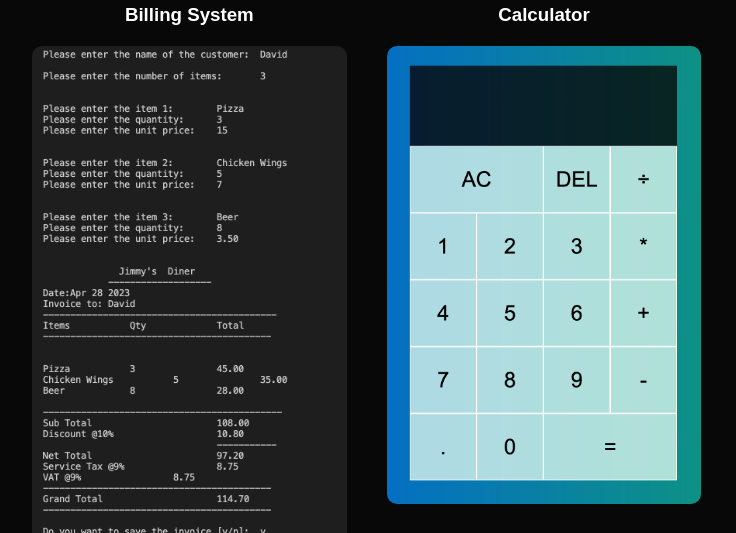
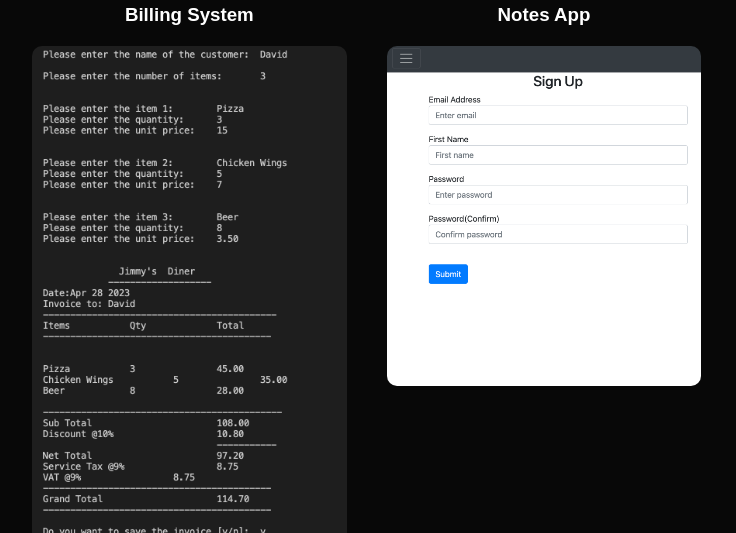
Before and after one commit to ShehanCodes/my-portfolio-website, a plain HTML site: page index.html in a window 1280 px wide. Shown: the part 2693-3226 px from the top of the page, 96-832 px from the left. Drawn offline with Linux system fonts and the light colour scheme.

Commit message:
Update index.html

```diff
--- a/index.html
+++ b/index.html
@@ -150,13 +150,12 @@
                 </div>
             </div>
             <div class="work">
-                <h3 class="portfolio-heading">Calculator</h3>
-                <img src="images/cal.png">
+                <h3 class="portfolio-heading">Notes App</h3>
+                <img src="images/signup.png">
                 <div class="layer">
-                    <h3>Calculator</h3>
-                    <p>This is a basic calculator built using JavaScript, HTML and CSS</p>
-                    <a href="https://github.com/ShehanCodes/Calculator.git"><i class="fa-brands fa-github"></i></a>
-                    <a href="https://calculator-7hr.pages.dev"><i class="fa-solid fa-arrow-up-right-from-square"></i></a>
+                    <h3>Notes App</h3>
+                    <p>This is a notes app built using Flask, sqlite3, sqlalchemy and HTML. It has a sign up function and a login function.</p>
+                    <a href="https://github.com/ShehanCodes/Notes-App.git"><i class="fa-brands fa-github"></i></a>
                 </div>
             </div>
             <div class="work">
```
